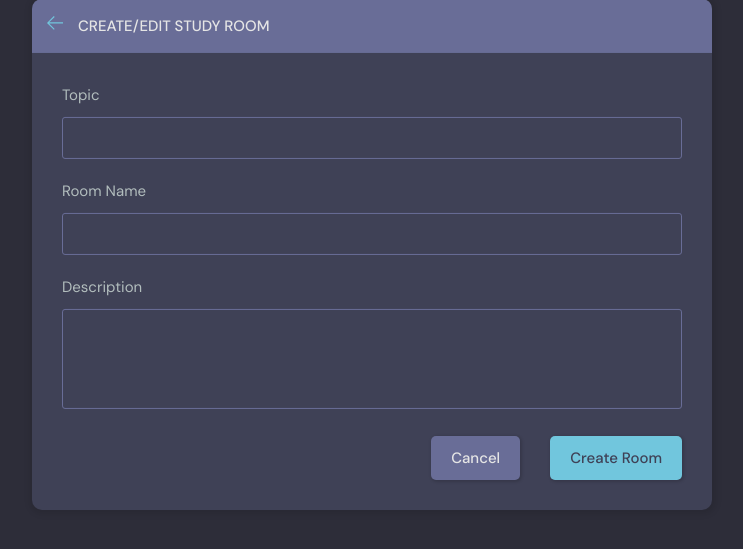
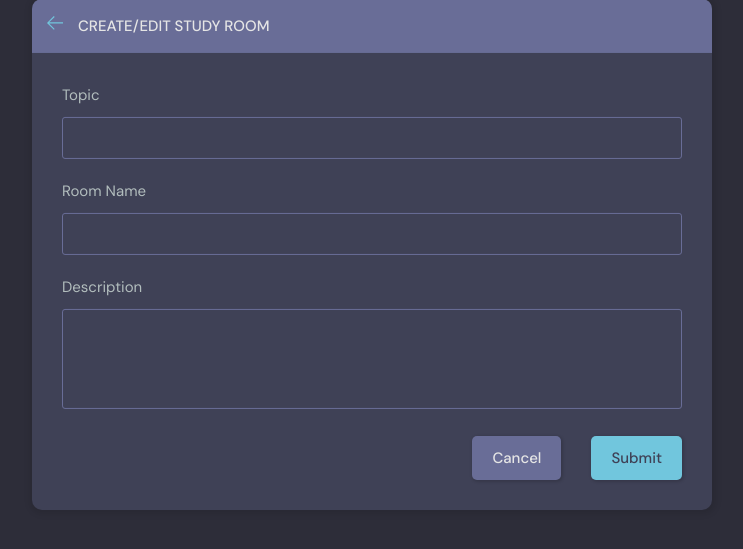
Before and after one commit to xjackhammered/studybud-django, a Django app: page /create-room/ in a window 1280 px wide. Shown: the part 166-715 px from the top of the page, without its empty margins (268-1011 px from the left). Run offline with Django 5.2, Linux system fonts and the light colour scheme; a user stored in the database is signed in; data comes from the database, SQL or seed files in the repository; both versions use the stored data as it was after the commit.

Commit message:
fixed slight issue with button

```diff
--- a/base/templates/base/room_form.html
+++ b/base/templates/base/room_form.html
@@ -47,7 +47,7 @@
 
             <div class="form__action">
               <a class="btn btn--dark" href="index.html">Cancel</a>
-              <button class="btn btn--main" type="submit">Create Room</button>
+              <button class="btn btn--main" type="submit">Submit</button>
             </div>
           </form>
         </div>
```
Also changed, not shown: db.sqlite3.
